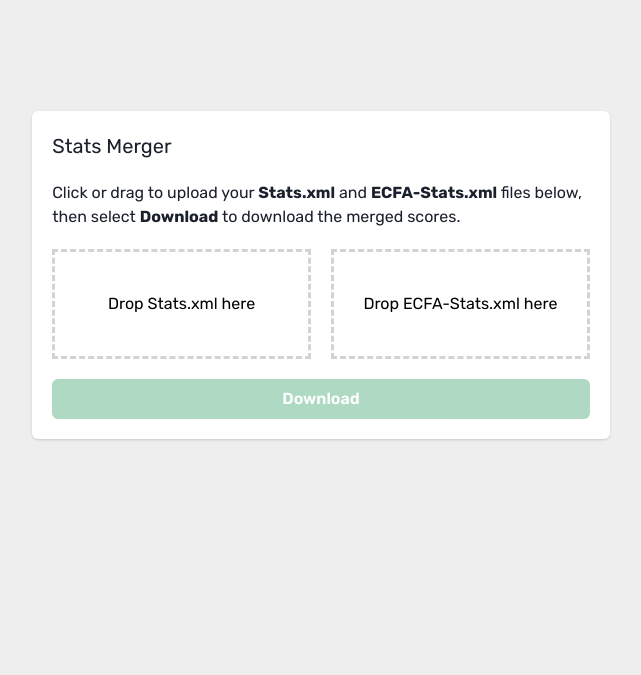
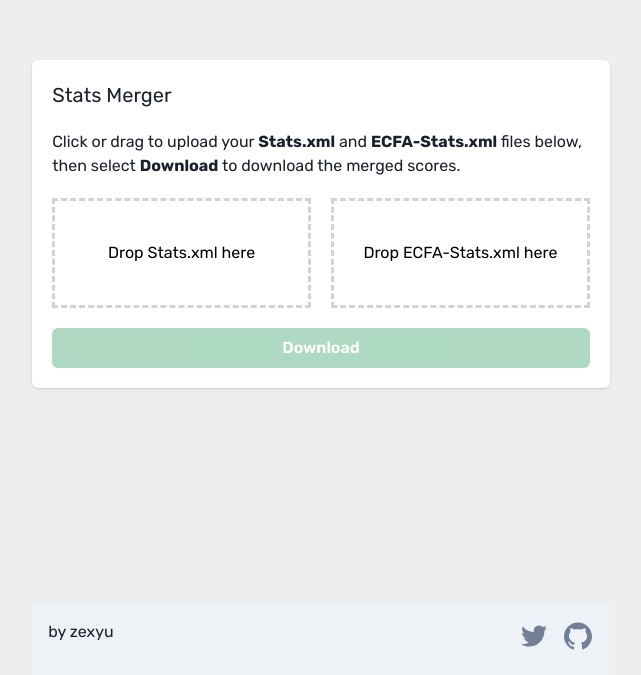
Before and after one commit to adketuri/itg-stats-merge-web, a Next.js app: page / in a window 1280 px wide. Shown: the part 125-800 px from the top of the page, without its empty margins (319-960 px from the left). Built offline with nearby package versions, Linux system fonts and the light colour scheme.

Commit message:
Update dependencies, readme, footer

```diff
--- a/package.json
+++ b/package.json
@@ -15,11 +15,12 @@
     "@emotion/react": "^11.11.3",
     "@emotion/styled": "^11.11.0",
     "framer-motion": "^10.18.0",
-    "itg-stats-merge": "^0.2.0",
+    "itg-stats-merge": "^0.3.0",
     "next": "14.0.4",
     "react": "^18",
     "react-dom": "^18",
-    "react-dropzone": "^14.2.3"
+    "react-dropzone": "^14.2.3",
+    "react-icons": "^5.0.1"
   },
   "devDependencies": {
     "@types/node": "^20",
--- a/src/app/page.tsx
+++ b/src/app/page.tsx
@@ -1,6 +1,7 @@
 "use client"
 
 import { FileDrop } from '@/components/file-drop'
+import { Footer } from '@/components/footer';
 import { FILENAMES } from '@/constants';
 import { Button, Container, Flex, Card, CardHeader, CardBody, Text } from '@chakra-ui/react'
 import { combine, parseStatsXml } from 'itg-stats-merge';
@@ -43,8 +44,10 @@ export default function Home() {
   const [formData, setFormData] = useState<Record<string, any>>({})
   const disabled = Object.keys(formData).length < 2
   return (
-    <Container display="flex" justifyContent="center" alignItems="center" height="100vh">
-      <Card display="flex" >
+    <Container display="flex" flexDirection="column" flex={1} height="100vh">
+
+      <Flex direction="column" justifyContent="center" alignItems="center" flex={1}>
+        <Card  >
           <CardHeader pb={0}>
             <Text fontSize="xl" mb={5}>Stats Merger</Text>
             <Text>Click or drag to upload your <strong>Stats.xml</strong> and <strong>ECFA-Stats.xml</strong> files below, then select <strong>Download</strong> to download the merged scores.</Text>
@@ -58,6 +61,8 @@ export default function Home() {
             <Button type="submit" isLoading={loading} isDisabled={disabled} colorScheme="green" onClick={submitForm}>Download</Button>
           </CardBody>
         </Card>
+      </Flex>
+      <Footer />
     </Container>
   )
 }
--- /dev/null
+++ b/src/components/footer.tsx
@@ -0,0 +1,32 @@
+"use client"
+
+import { useColorModeValue, Flex, Container, Text, Link, IconButton } from "@chakra-ui/react";
+
+import { AiFillGithub, AiOutlineTwitter } from "react-icons/ai"
+
+import NextLink from "next/link";
+
+export const Footer = () => {
+  const bg = useColorModeValue("gray.100", "gray.900");
+  return (
+    <>
+      <Flex bg={bg} py={4} mt={8} direction={{ base: "column", md: "row" }}>
+        <Container maxW="container.md">
+          <Flex>
+            <Flex direction="column">
+              <Text variant="sub">by zexyu</Text>
+            </Flex>
+            <Flex ml="auto">
+              <Link isExternal href='https://twitter.com/zexyu'>
+                <IconButton color="gray.500" variant="link" aria-label="Twitter" size="sm" as={AiOutlineTwitter} />
+              </Link>
+              <Link isExternal href='https://github.com/adketuri/itg-stats-merge-web' ml={3}>
+                <IconButton color="gray.500" variant="link" aria-label="GitHub" size="sm" as={AiFillGithub} />
+              </Link>
+            </Flex>
+          </Flex>
+        </Container>
+      </Flex>
+    </>
+  );
+};
```
Also changed, not shown: 2 other files (tests, documents, lock files or other folders). Lines whose indentation alone changed are shown as unchanged.
